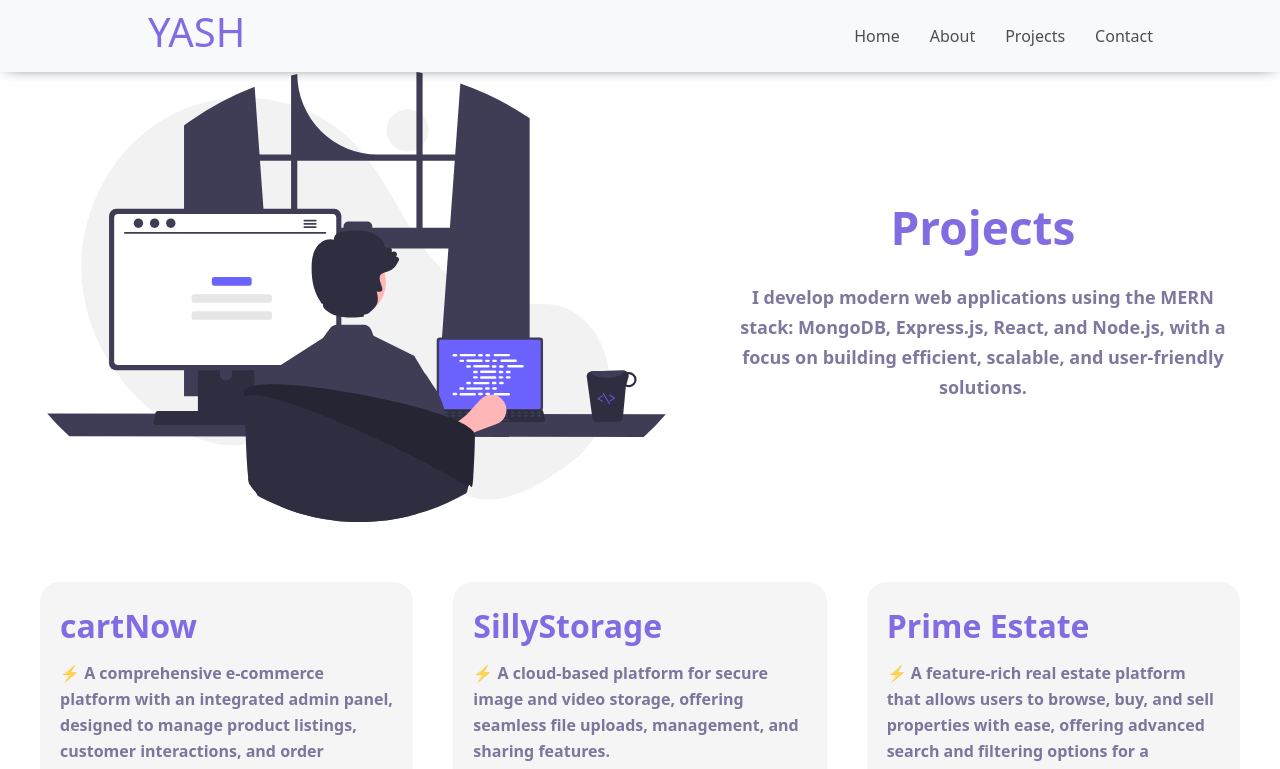
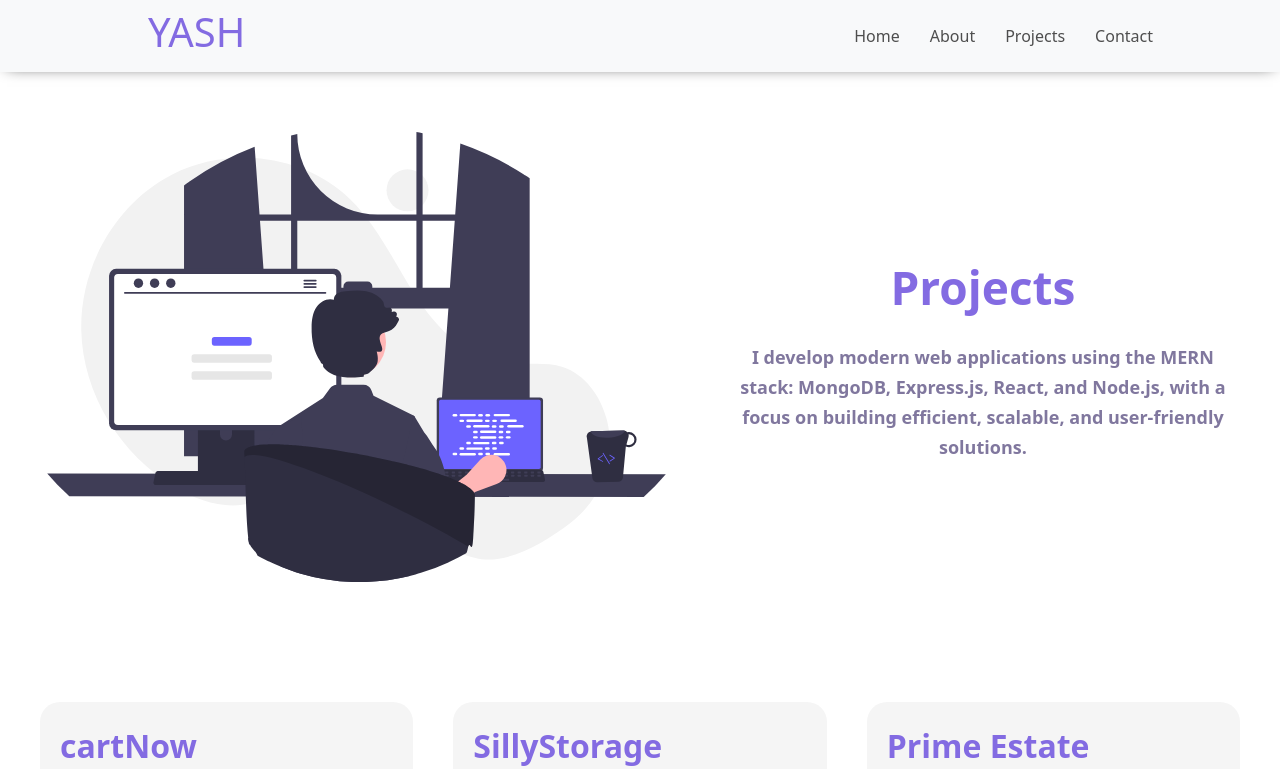
Before and after one commit to YaShDaRJi2043/yashwebsite, a React (Create React App) app: page /project in a window 1280 px wide. Shown: the top 769 px of the page. Built offline with nearby package versions, Linux system fonts and the light colour scheme.

Commit message:
change css in project page

```diff
--- a/src/Pages/Project/Project.css
+++ b/src/Pages/Project/Project.css
@@ -1,10 +1,10 @@
 /* Base Layout */
-.FirstDiv {
+.ProjectFirstDiv {
   display: flex;
   justify-content: space-evenly;
   align-items: center;
   flex-wrap: wrap;
-  padding: 0px 20px;
+  padding: 60px 20px;
   gap: 40px;
 }
 
@@ -123,7 +123,7 @@
     padding: 40px 20px;
   }
 
-  .FirstDiv {
+  .ProjectFirstDiv {
     padding: 40px 10px;
   }
 
--- a/src/Pages/Project/Project.jsx
+++ b/src/Pages/Project/Project.jsx
@@ -4,7 +4,7 @@ import "./Project.css";
 const Project = () => {
   return (
     <>
-      <div className="FirstDiv">
+      <div className="ProjectFirstDiv">
         <div>
           <img src="/project.svg" alt="img" className="projectImg" />
         </div>
```
